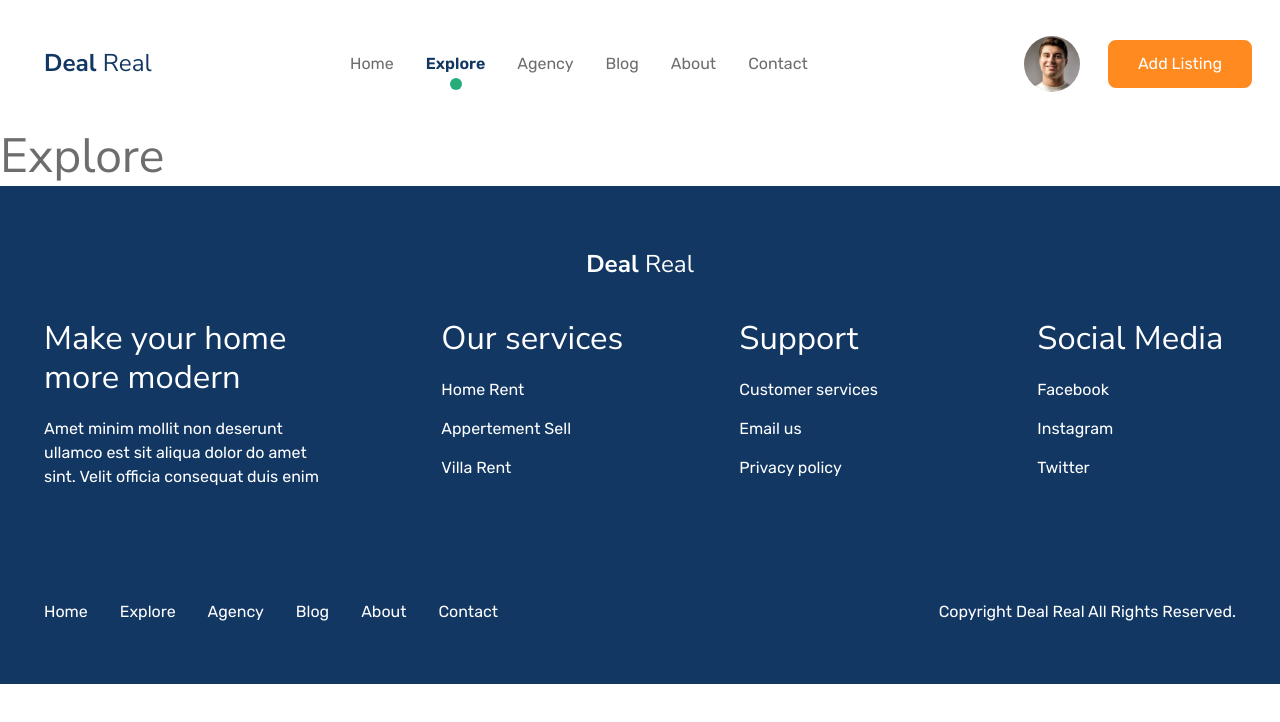
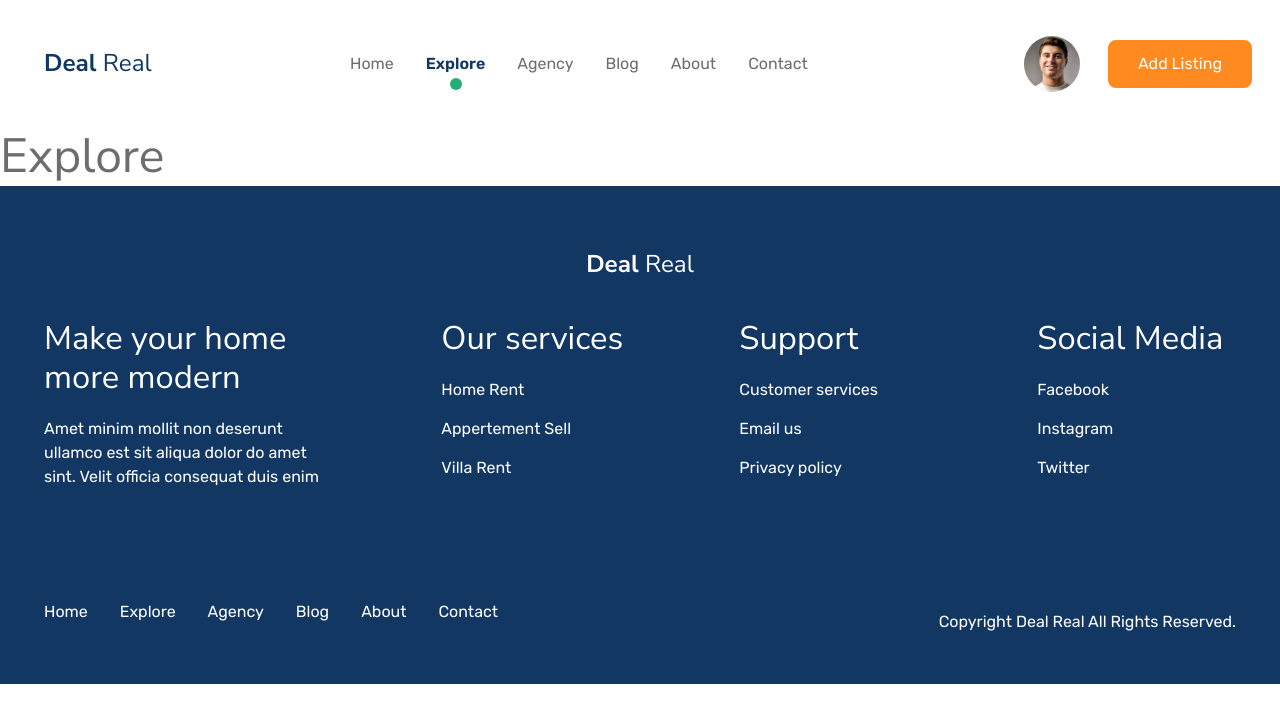
Before and after one commit to redaessnoussi/FrontEnd-DealReal-Real-Estate-Listing, a Next.js app: page /explore in a window 1280 px wide. Shown: the top 722 px of the page. Built offline with nearby package versions, Linux system fonts and the light colour scheme.

Commit message:
added update

```diff
--- a/components/Footer/Footer.jsx
+++ b/components/Footer/Footer.jsx
@@ -73,7 +73,7 @@ function Footer() {
             </div>
           </div>
           {/* footer copyright */}
-          <div className={`${style.row} justify-between`}>
+          <div className={`${style.row} justify-between items-center`}>
             <ul className={`${style.list_inline} gap-x-8 gap-y-2 mb-5 `}>
               <li>
                 <a href="#">Home</a>
```
